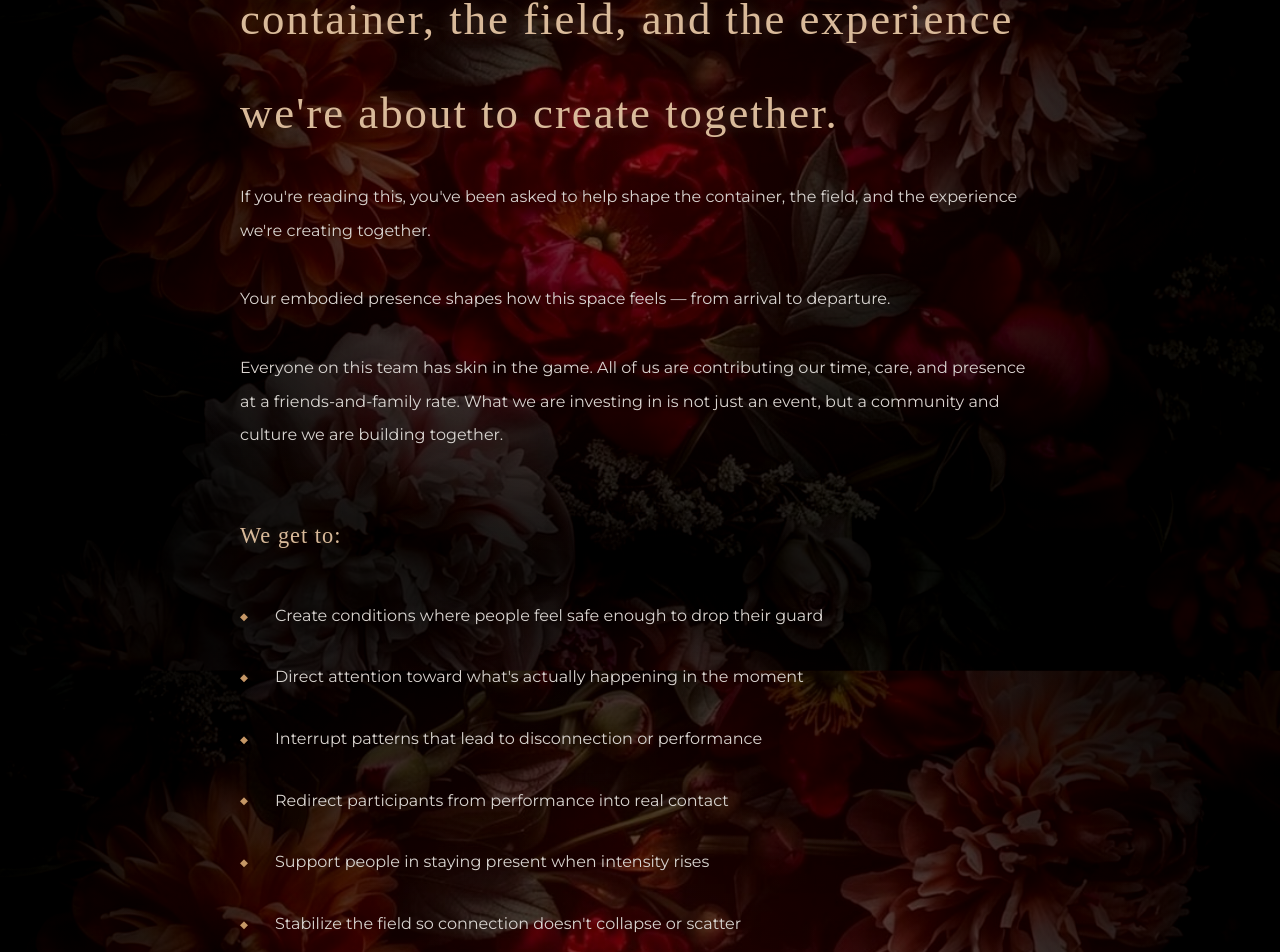
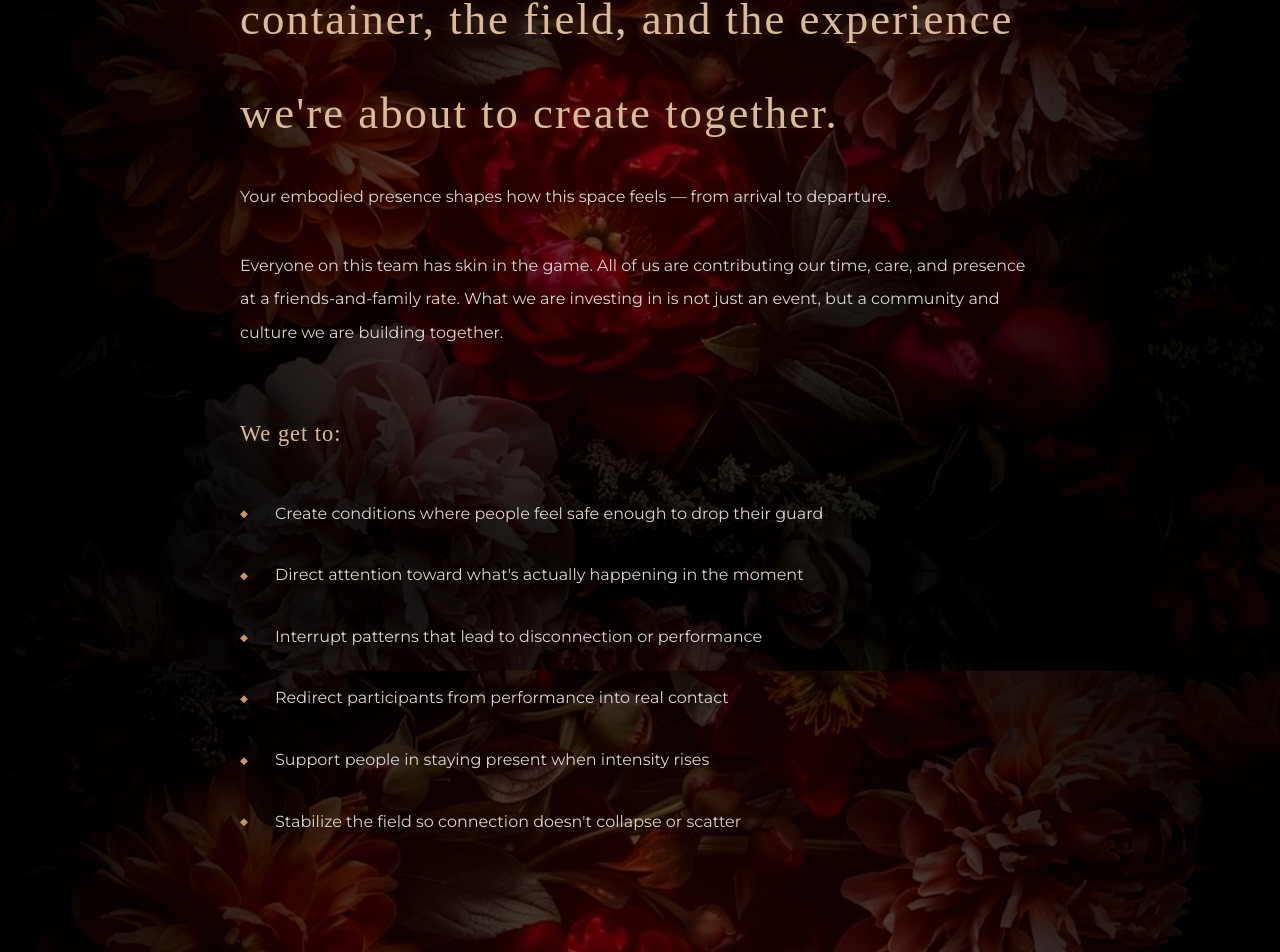
Before and after one commit to alimarie89/REVEL, a React (Vite) app in the folder frontend/: page /team-vision in a window 1280 px wide. Shown: the part 1036-1988 px from the top of the page. Built offline with nearby package versions, Linux system fonts and the light colour scheme.

Commit message:
Remove first paragraph from Team Overview

```diff
--- a/frontend/src/pages/TeamVision.jsx
+++ b/frontend/src/pages/TeamVision.jsx
@@ -19,9 +19,6 @@
           <h2>If you're reading this, it means you've been asked to be an architect of the container, the field, and the experience we're about to create together.</h2>
 
           <div className="overview-content">
-            <p>
-              If you're reading this, you've been asked to help shape the container, the field, and the experience we're creating together.
-            </p>
             <p>
               Your embodied presence shapes how this space feels — from arrival to departure.
             </p>
```
